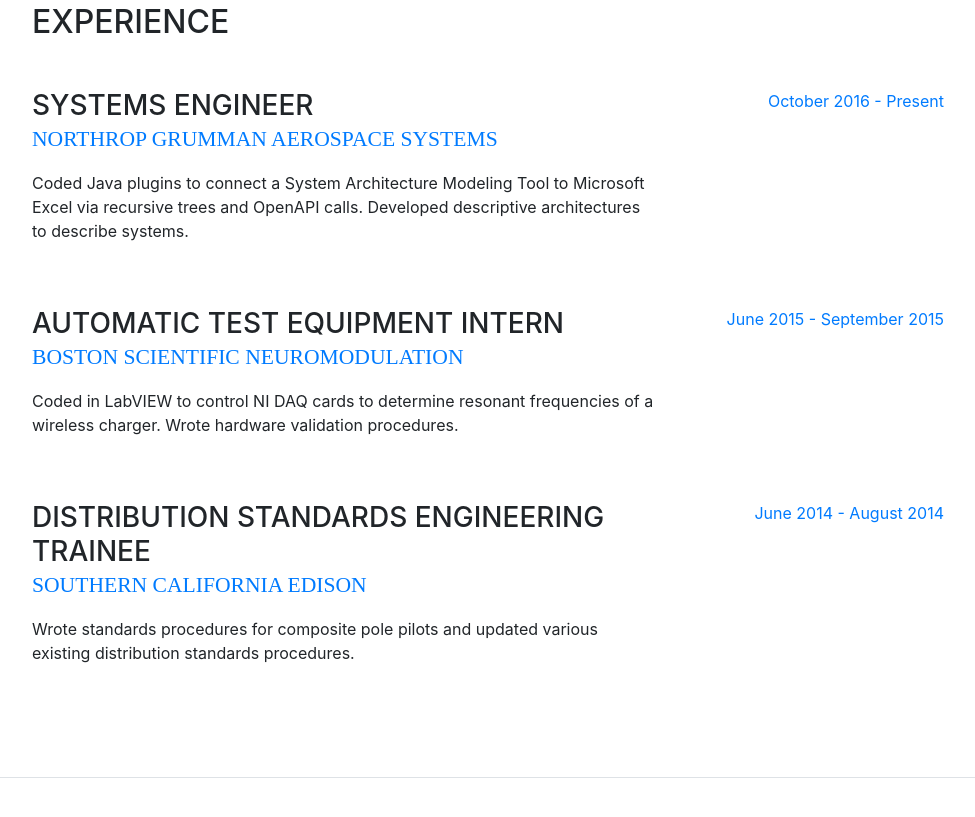
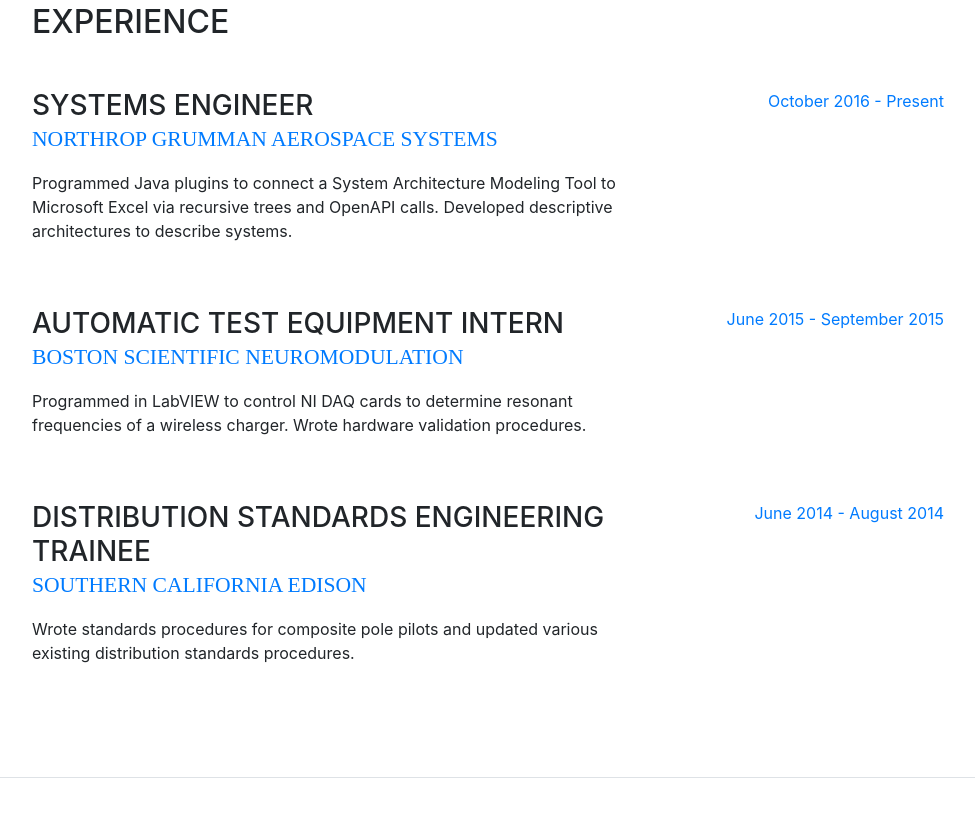
Before and after one commit to andrewcchan/andrewcchan.github.io, a website with bundled scripts: page index.html in a window 1280 px wide. Shown: the part 845-1662 px from the top of the page, without its empty margins (288-1263 px from the left). Built offline with nearby package versions, Linux system fonts and the light colour scheme; a web font is replaced by a local one.

Commit message:
Changed wording from coded to programmed

```diff
--- a/index.html
+++ b/index.html
@@ -111,7 +111,7 @@
             <div class="resume-content mr-auto">
               <h3 class="mb-0">Systems Engineer</h3>
               <div class="subheading mb-3"><a href = "http://www.northropgrumman.com/AboutUs/BusinessSectors/AerospaceSystems/Pages/default.aspx"> Northrop Grumman Aerospace Systems </a> </div>
-              <p>Coded Java plugins to connect a System Architecture Modeling Tool to Microsoft Excel via recursive trees and OpenAPI calls. Developed descriptive architectures to describe systems.</p>
+              <p>Programmed Java plugins to connect a System Architecture Modeling Tool to Microsoft Excel via recursive trees and OpenAPI calls. Developed descriptive architectures to describe systems.</p>
             </div>
             <div class="resume-date text-md-right">
               <span class="text-primary">October 2016 - Present</span>
@@ -122,7 +122,7 @@
             <div class="resume-content mr-auto">
               <h3 class="mb-0">Automatic Test Equipment Intern</h3>
               <div class="subheading mb-3"><a href = "http://www.bostonscientific.com/en-US/about-us/core-businesses/neuromodulation.html"> Boston Scientific Neuromodulation </a> </div>
-              <p>Coded in LabVIEW to control NI DAQ cards to determine resonant frequencies of a wireless charger. Wrote hardware validation procedures.</p>
+              <p>Programmed in LabVIEW to control NI DAQ cards to determine resonant frequencies of a wireless charger. Wrote hardware validation procedures.</p>
             </div>
             <div class="resume-date text-md-right">
               <span class="text-primary">June 2015 - September 2015</span>
```
